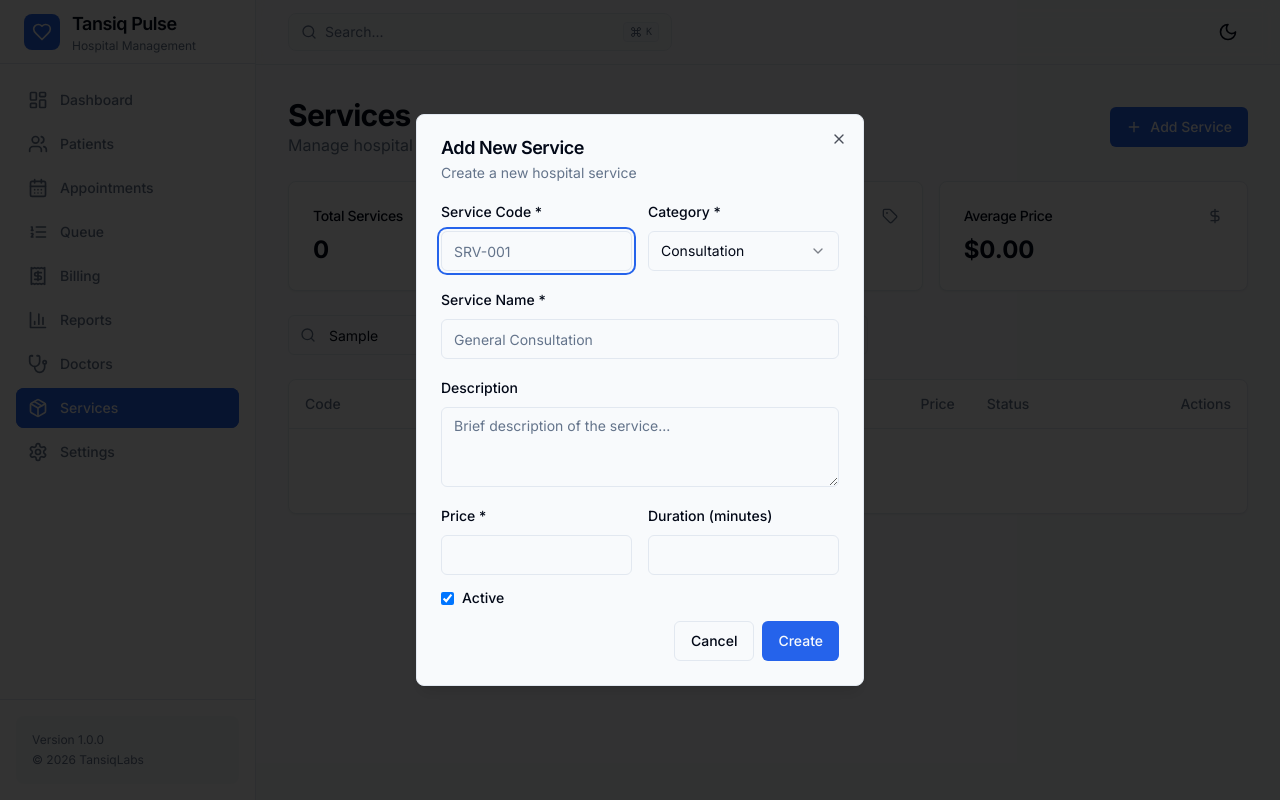
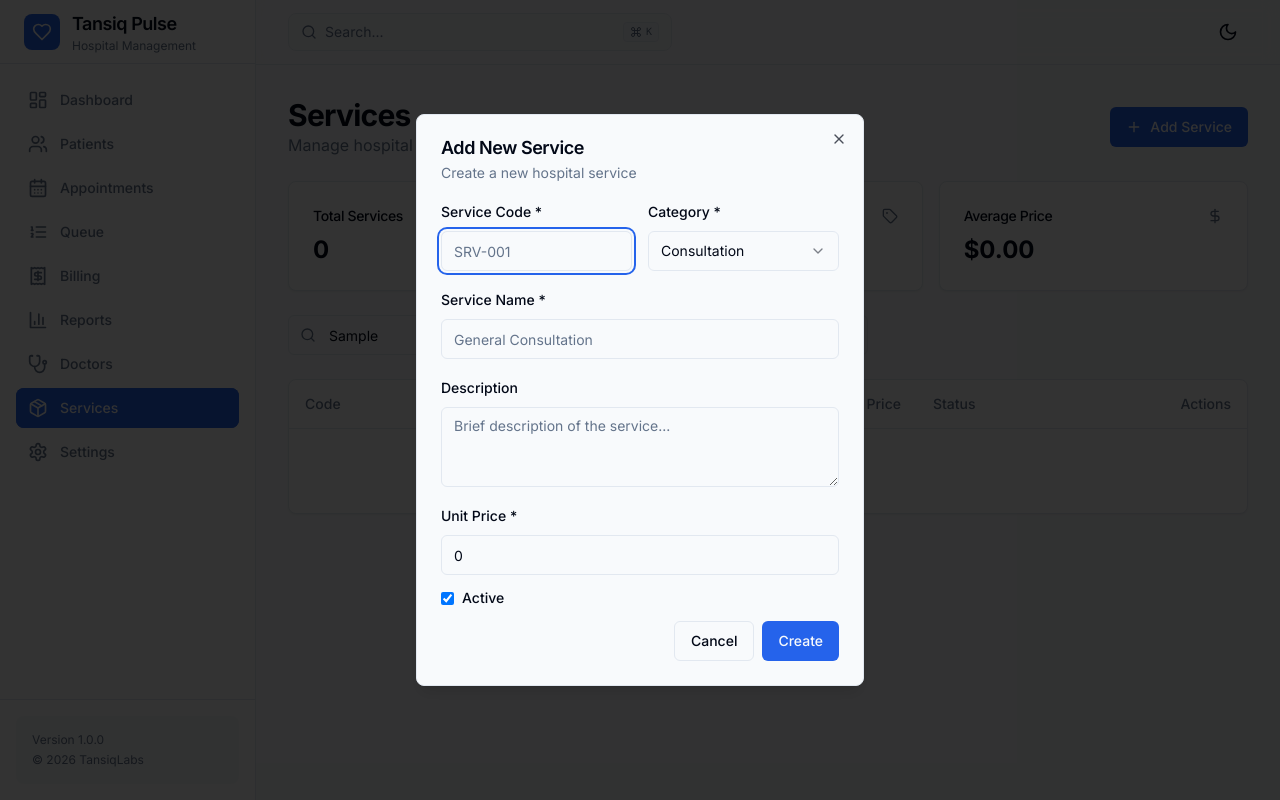
Before and after one commit to TansiqLabs/tansiq-pulse, a React (Vite) app: page /services in a window 1280 px wide. Both pictures are taken after typing "Sample" into the empty fields and a click on the button "Add Service". Built offline with nearby package versions, Linux system fonts and the light colour scheme.

Commit message:
fix: remove unused imports and update Services component to use unit price instead of price

```diff
--- a/src/components/DataBackup.tsx
+++ b/src/components/DataBackup.tsx
@@ -8,7 +8,6 @@ import {
   FileJson,
   AlertCircle,
   CheckCircle,
-  HardDrive,
 } from 'lucide-react'
 import { Button } from '@/components/ui/button'
 import { Card, CardContent, CardDescription, CardHeader, CardTitle } from '@/components/ui/card'
--- a/src/components/GlobalSearch.tsx
+++ b/src/components/GlobalSearch.tsx
@@ -15,7 +15,7 @@ import {
   Dialog,
   DialogContent,
 } from '@/components/ui/dialog'
-import type { Patient, Appointment, Invoice, Doctor } from '@/types'
+import type { Patient, Invoice, Doctor } from '@/types'
 
 interface SearchResult {
   type: 'patient' | 'appointment' | 'invoice' | 'doctor'
--- a/src/pages/PatientProfile.tsx
+++ b/src/pages/PatientProfile.tsx
@@ -4,7 +4,6 @@ import { motion } from 'framer-motion'
 import { format } from 'date-fns'
 import {
   ArrowLeft,
-  User,
   Phone,
   Mail,
   MapPin,
--- a/src/pages/Services.tsx
+++ b/src/pages/Services.tsx
@@ -10,7 +10,6 @@ import {
   Trash2,
   Package,
   DollarSign,
-  Clock,
   Tag,
 } from 'lucide-react'
 import { Button } from '@/components/ui/button'
@@ -279,7 +278,6 @@ export function Services() {
                     <TableHead>Code</TableHead>
                     <TableHead>Name</TableHead>
                     <TableHead>Category</TableHead>
-                    <TableHead>Duration</TableHead>
                     <TableHead className="text-right">Price</TableHead>
                     <TableHead>Status</TableHead>
                     <TableHead className="text-right">Actions</TableHead>
@@ -309,18 +307,8 @@ export function Services() {
                         <TableCell>
                           <Badge variant="outline">{service.category}</Badge>
                         </TableCell>
-                        <TableCell>
-                          {service.durationMinutes ? (
-                            <span className="flex items-center gap-1 text-sm">
-                              <Clock className="h-3 w-3" />
-                              {service.durationMinutes} min
-                            </span>
-                          ) : (
-                            <span className="text-muted-foreground">-</span>
-                          )}
-                        </TableCell>
                         <TableCell className="text-right font-medium">
-                          {formatCurrency(service.price)}
+                          {formatCurrency(service.unitPrice)}
                         </TableCell>
                         <TableCell>
                           <Badge
@@ -421,25 +409,16 @@ export function Services() {
               />
             </div>
 
-            <div className="grid grid-cols-2 gap-4">
             <div className="space-y-2">
-                <Label>Price *</Label>
+              <Label>Unit Price *</Label>
               <Input
                 type="number"
                 step="0.01"
-                  {...register('price', { valueAsNumber: true })}
+                {...register('unitPrice', { valueAsNumber: true })}
               />
-                {errors.price && (
-                  <p className="text-xs text-red-500">{errors.price.message}</p>
+              {errors.unitPrice && (
+                <p className="text-xs text-red-500">{errors.unitPrice.message}</p>
               )}
-              </div>
-              <div className="space-y-2">
-                <Label>Duration (minutes)</Label>
-                <Input
-                  type="number"
-                  {...register('durationMinutes', { valueAsNumber: true })}
-                />
-              </div>
             </div>
 
             <div className="flex items-center gap-2">
```
Lines whose indentation alone changed are shown as unchanged.
